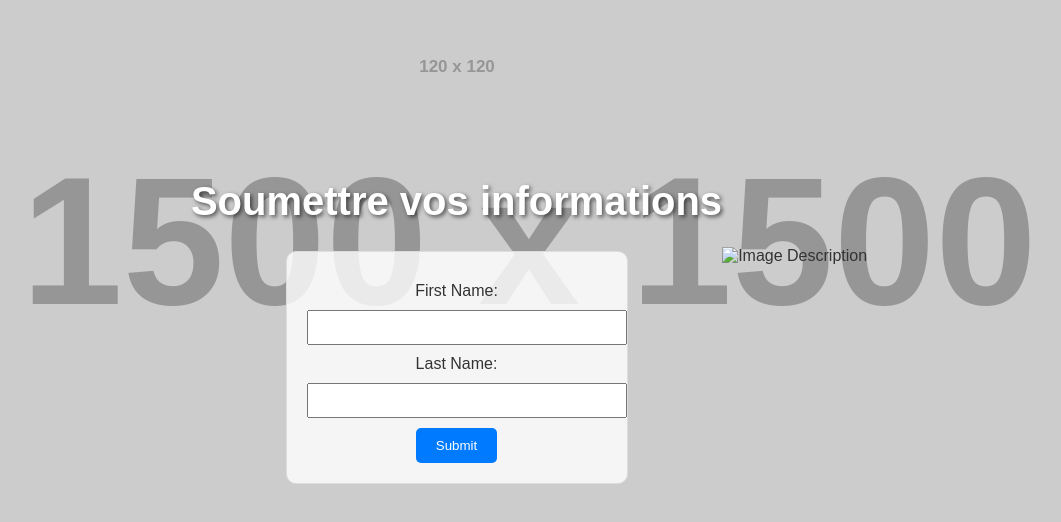
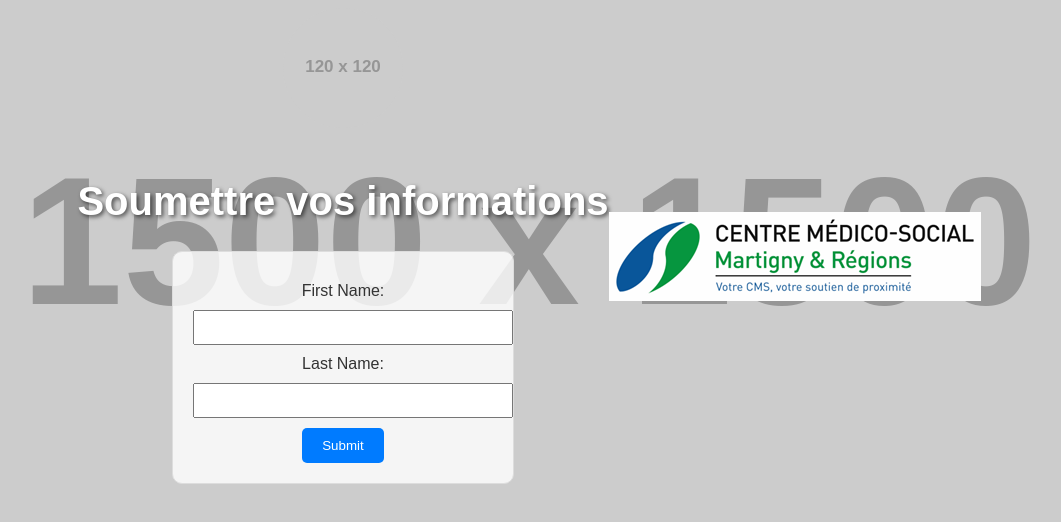
Before and after one commit to danny7787/cmsvalais.github.io, a plain HTML site: page index.html in a window 1280 px wide. Shown: the part 144-666 px from the top of the page, without its empty margins (111-1172 px from the left). Drawn offline with nearby package versions, Linux system fonts and the light colour scheme; placeholder pictures from the web are drawn by us.

Commit message:
Update index.html

```diff
--- a/index.html
+++ b/index.html
@@ -116,6 +116,6 @@
   </div>
 </body>
 </html>
-  <img src="" alt="Image Description" class="bottom-image">
+  <img src="https://github.com/danny7787/cmsvalais.github.io/blob/main/Image2.png" alt="Image Description" class="bottom-image">
 </body>
 </html>
```
